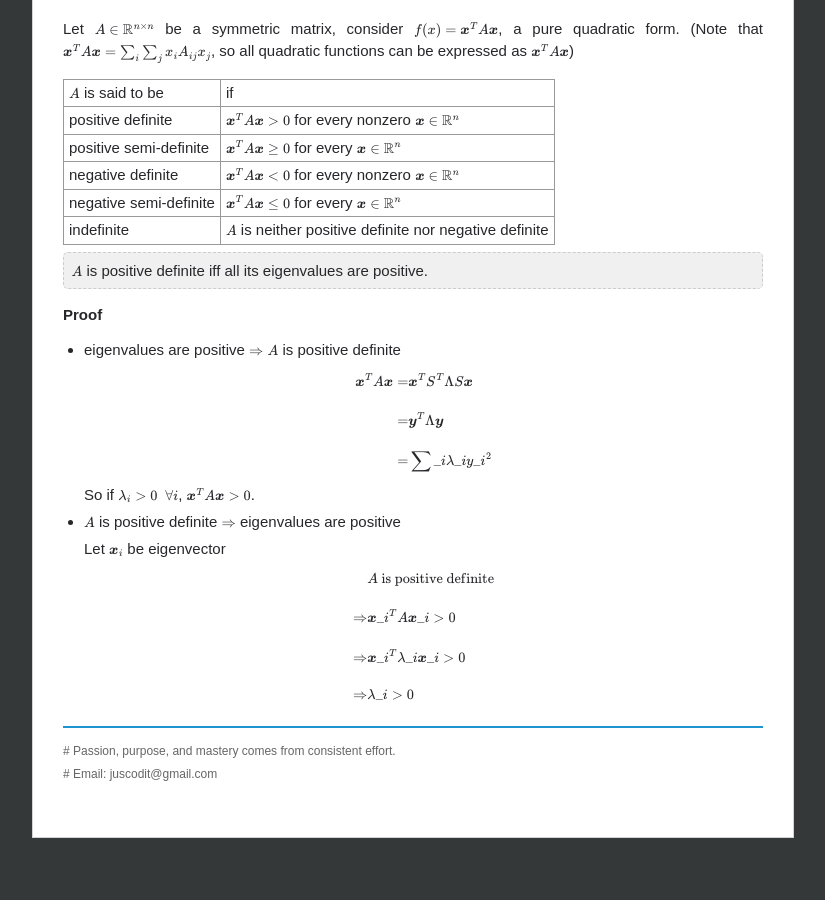
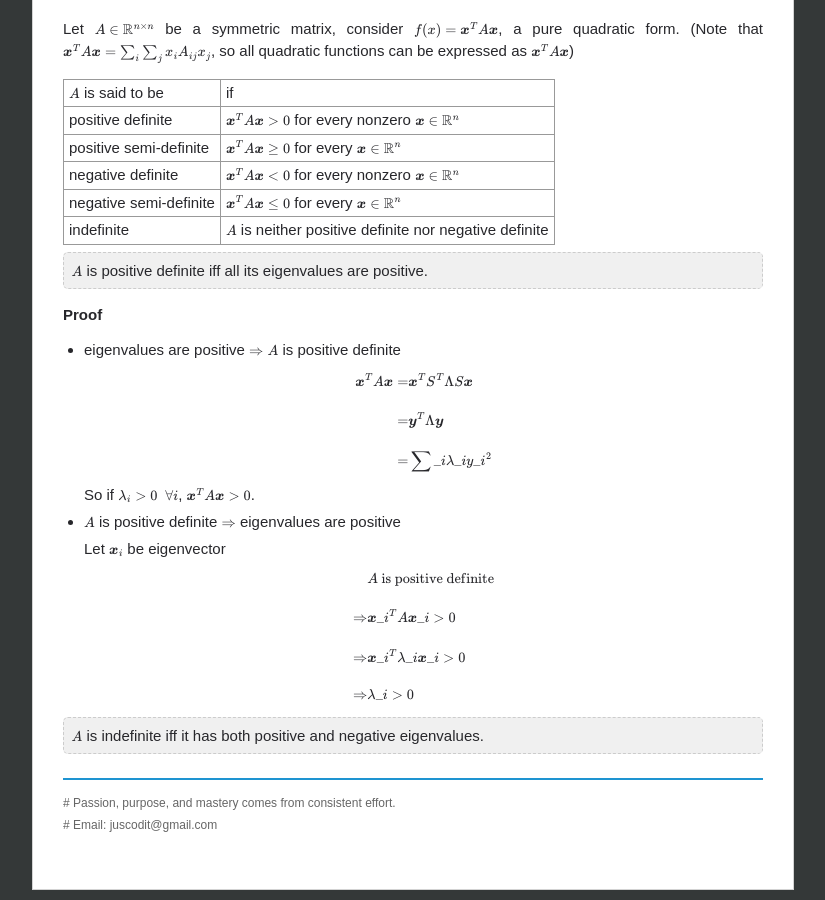
Before and after one commit to chenrushan/chenrushan.github.io, a Jekyll site: the page built from _posts/2014-03-21-NPTEL-02-mathback.markdown, in a window 1280 px wide and 900 px high, scrolled down 7178 px. Shown: the whole window, without its empty margins (227-1052 px from the left). Built offline with Jekyll 4.4.1, drawn with Linux system fonts in a browser that asks for light colours; Markdown is read by kramdown in place of the engine named in the settings; formulas are drawn with MathJax 3; before the commit the page ends 8026 px from its top, so only the background shows below that.

Commit message:
[np02]: update

```diff
--- a/_posts/2014-03-21-NPTEL-02-mathback.markdown
+++ b/_posts/2014-03-21-NPTEL-02-mathback.markdown
@@ -398,3 +398,7 @@ $A$ is positive definite iff all its eigenvalues are positive.
   \Rightarrow & \lambda\_i \gt 0
   \end{align}
   $$
+
+<blockquote>
+$A$ is indefinite iff it has both positive and negative eigenvalues.
+</blockquote>
```
